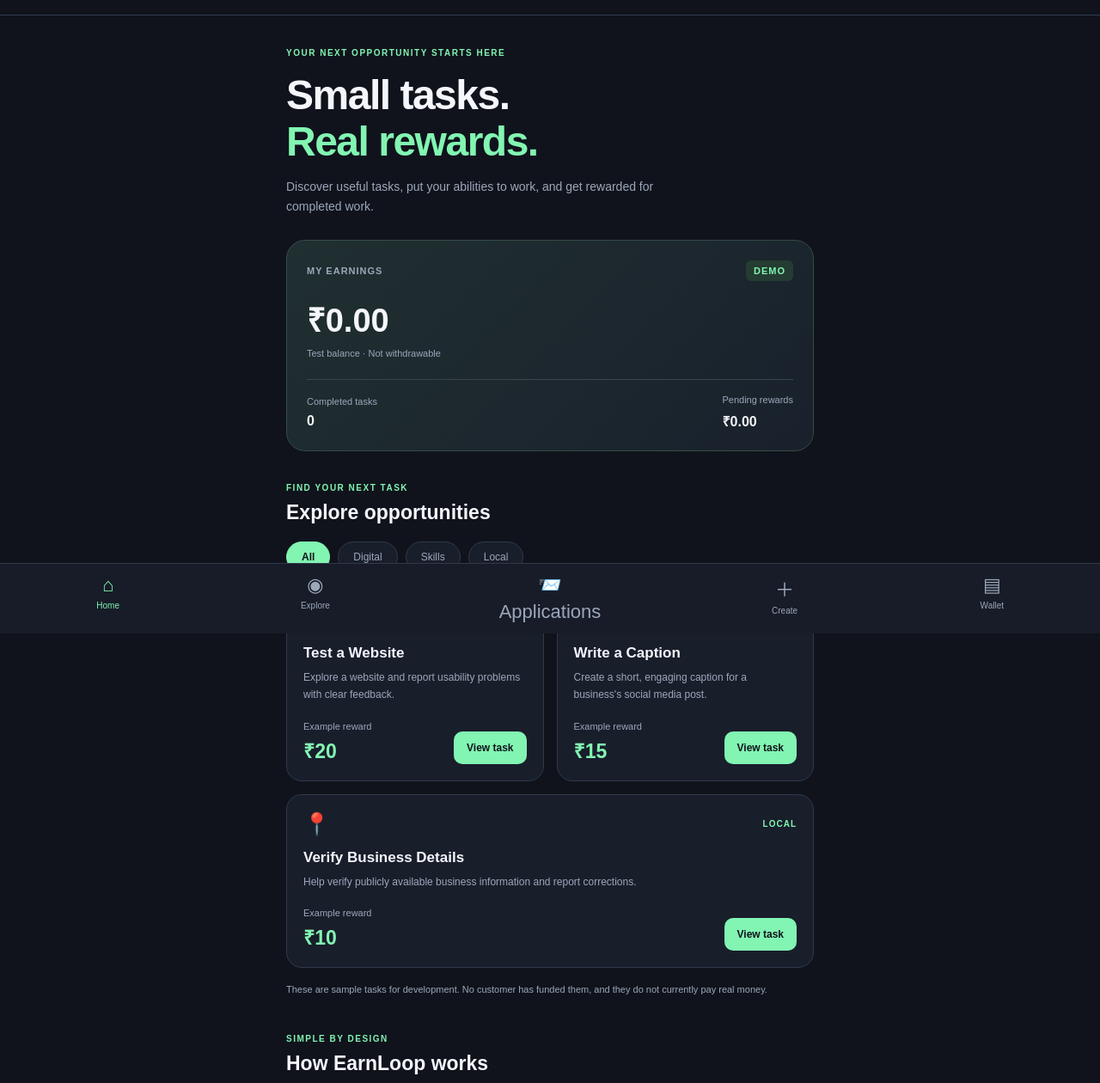
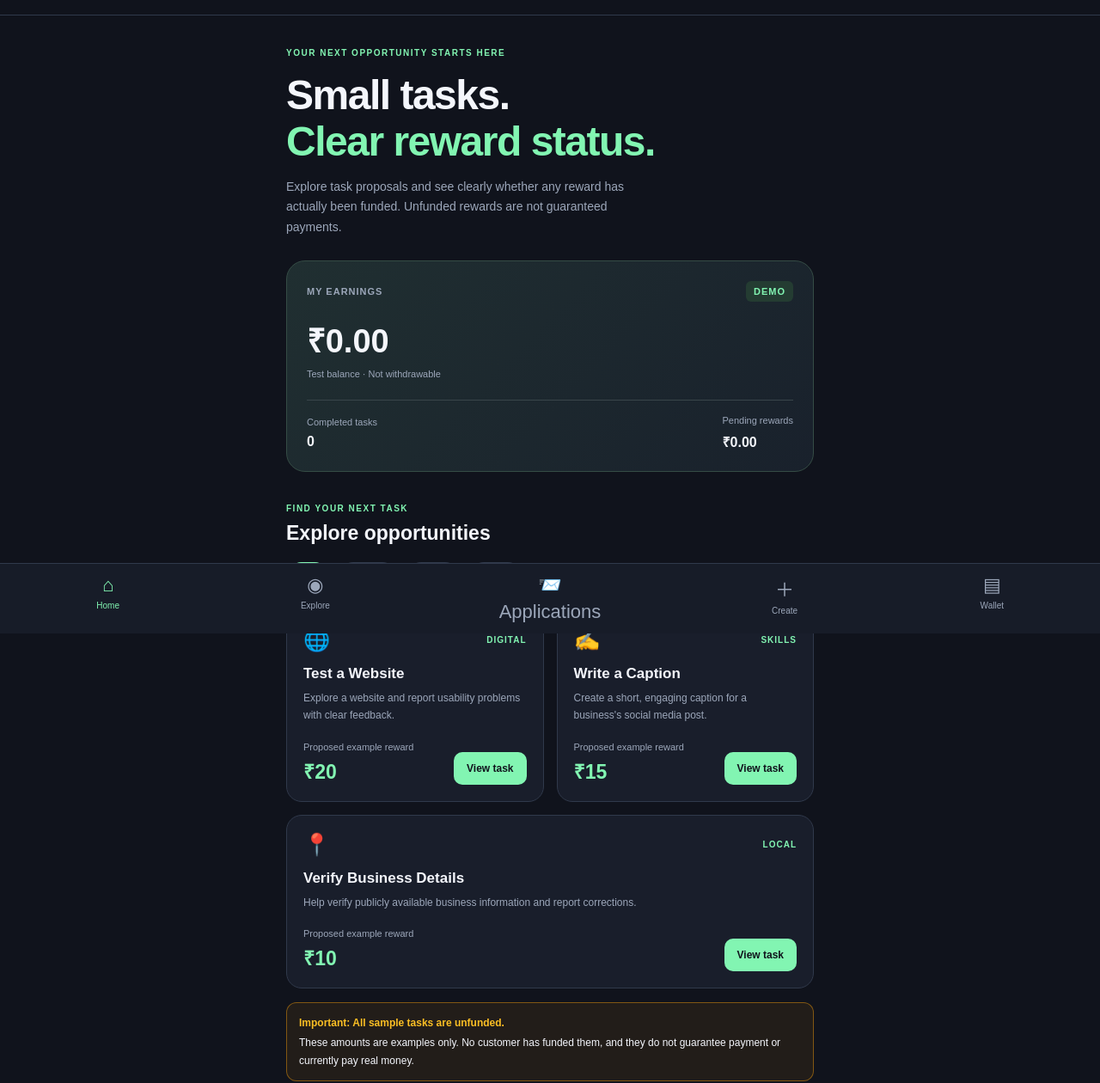
Before and after one commit to hemanthnaikm-droid/EarnLoop, a plain HTML site: page index1.html in a window 1280 px wide. Shown: the part 63-1323 px from the top of the page at 86% size. Drawn offline with Linux system fonts and the light colour scheme; no server answers.

Commit message:
feat: enhance reward clarity with funding disclosures and updated messaging

```diff
--- a/index1.html
+++ b/index1.html
@@ -94,12 +94,12 @@
             <p class="eyebrow">YOUR NEXT OPPORTUNITY STARTS HERE</p>
 
             <h1>Small tasks.<br>
-                <span class="accent">Real rewards.</span>
+                <span class="accent">Clear reward status.</span>
             </h1>
 
             <p class="description">
-                Discover useful tasks, put your abilities to work,
-                and get rewarded for completed work.
+                Explore task proposals and see clearly whether any reward
+                has actually been funded. Unfunded rewards are not guaranteed payments.
             </p>
         </section>
 
@@ -172,7 +172,7 @@
 
                     <div class="task-footer">
                         <div>
-                            <span class="reward-label">Example reward</span>
+                            <span class="reward-label">Proposed example reward</span>
                             <strong class="reward">₹20</strong>
                         </div>
 
@@ -202,7 +202,7 @@
 
                     <div class="task-footer">
                         <div>
-                            <span class="reward-label">Example reward</span>
+                            <span class="reward-label">Proposed example reward</span>
                             <strong class="reward">₹15</strong>
                         </div>
 
@@ -232,7 +232,7 @@
 
                     <div class="task-footer">
                         <div>
-                            <span class="reward-label">Example reward</span>
+                            <span class="reward-label">Proposed example reward</span>
                             <strong class="reward">₹10</strong>
                         </div>
 
@@ -247,10 +247,10 @@
 
             </div>
 
-            <p class="demo-notice">
-                These are sample tasks for development.
-                No customer has funded them, and they do not
-                currently pay real money.
+            <p class="funding-notice" role="note">
+                <strong>Important: All sample tasks are unfunded.</strong>
+                These amounts are examples only. No customer has funded them,
+                and they do not guarantee payment or currently pay real money.
             </p>
 
         </section>
@@ -453,9 +453,10 @@
 
             <p id="modalReward" class="modal-reward"></p>
 
-            <p class="demo-notice">
-                This is a demonstration only. No real payment
-                is available for this task.
+            <p class="funding-notice" role="note">
+                <strong>Not funded · No payment guaranteed.</strong>
+                This is a demonstration task. The displayed amount is only a
+                proposed/example reward and is not real money available to withdraw.
             </p>
 
 
--- a/style1.css
+++ b/style1.css
@@ -775,3 +775,35 @@ h1 {
         font-size: 22px;
     }
 }
+
+
+/* Clear reward funding disclosure */
+.funding-notice {
+    margin-top: 16px;
+    padding: 13px 14px;
+    border: 1px solid rgba(245, 158, 11, 0.45);
+    border-radius: 12px;
+    background: rgba(245, 158, 11, 0.08);
+    color: var(--text, #f3f4f6);
+    font-size: 12px;
+    line-height: 1.7;
+}
+
+.funding-notice strong {
+    display: block;
+    margin-bottom: 3px;
+    color: #fbbf24;
+}
+
+.funding-status {
+    display: inline-block;
+    margin-top: 3px;
+    color: #fbbf24;
+    font-size: 10px;
+    font-weight: 700;
+    line-height: 1.5;
+}
+
+.funding-status[data-funded="true"] {
+    color: #86efac;
+}
```
Also changed, not shown: script1.js (+13 -5 lines).
